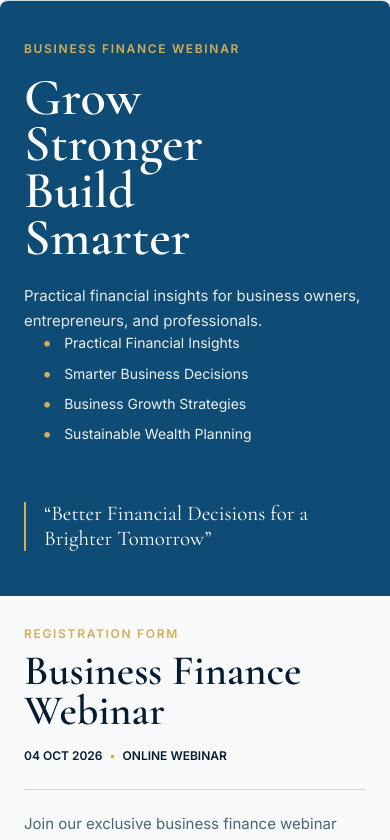
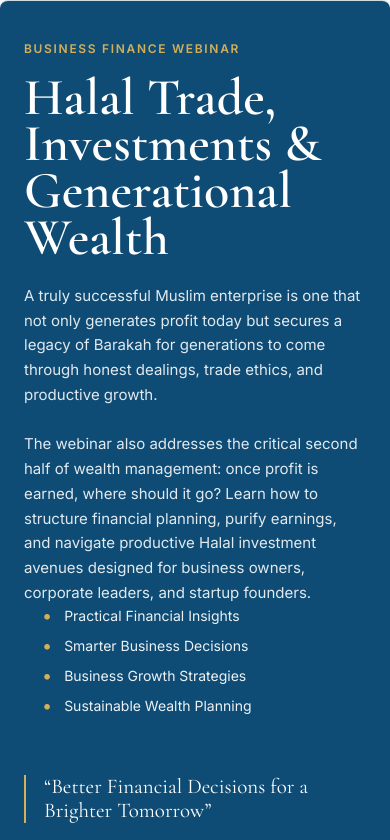
Before and after one commit to mrginvestor/Barakah--client, a React (Vite) app: page /webinar-register in a window 390 px wide. Shown: the top 840 px of the page. Built offline with nearby package versions, Linux system fonts and the light colour scheme; no server answers.

Commit message:
Sidebar Update

```diff
--- a/src/pages/WebinarRegisterPage.css
+++ b/src/pages/WebinarRegisterPage.css
@@ -67,6 +67,23 @@
   opacity: 1;
   font-size: 15px;
   line-height: 1.65;
+}
+
+.webinar-sidebar-title,
+.webinar-sidebar-description {
+  height: auto;
+  max-height: none;
+  overflow: visible;
+  overflow-wrap: break-word;
+}
+
+.webinar-sidebar-title {
+  word-break: normal;
+}
+
+.webinar-sidebar-description {
+  white-space: normal;
+  word-break: normal;
 }
 
 .benefit-list {
@@ -558,6 +575,20 @@
     margin-top: 22px;
   }
 
+  .webinar-sidebar-title,
+  .webinar-sidebar-description {
+    height: auto;
+    max-height: none;
+    overflow: visible;
+  }
+
+  .webinar-sidebar-description {
+    white-space: normal;
+    overflow-wrap: break-word;
+    word-break: normal;
+    margin-bottom: 0;
+  }
+
   .benefit-list {
     margin-top: 28px;
   }
--- a/src/pages/WebinarRegisterPage.jsx
+++ b/src/pages/WebinarRegisterPage.jsx
@@ -236,13 +236,12 @@ function WebinarRegisterPage() {
       <div className="webinar-shell" aria-label="Business Finance Webinar registration form">
         <aside className="webinar-aside">
           <div className="promo-badge">Business Finance Webinar</div>
-          <h1>
-            Grow<br />
-            Stronger<br />
-            Build<br />
-            Smarter
-          </h1>
-          <p className="promo-copy">Practical financial insights for business owners, entrepreneurs, and professionals.</p>
+          <h1 className="webinar-sidebar-title">Halal Trade, Investments &amp; Generational Wealth</h1>
+          <p className="promo-copy webinar-sidebar-description">
+            A truly successful Muslim enterprise is one that not only generates profit today but secures a legacy of Barakah for generations to come through honest dealings, trade ethics, and productive growth.
+            <br /><br />
+            The webinar also addresses the critical second half of wealth management: once profit is earned, where should it go? Learn how to structure financial planning, purify earnings, and navigate productive Halal investment avenues designed for business owners, corporate leaders, and startup founders.
+          </p>
 
           <ul className="benefit-list">
             {benefitItems.map((item) => (
```
